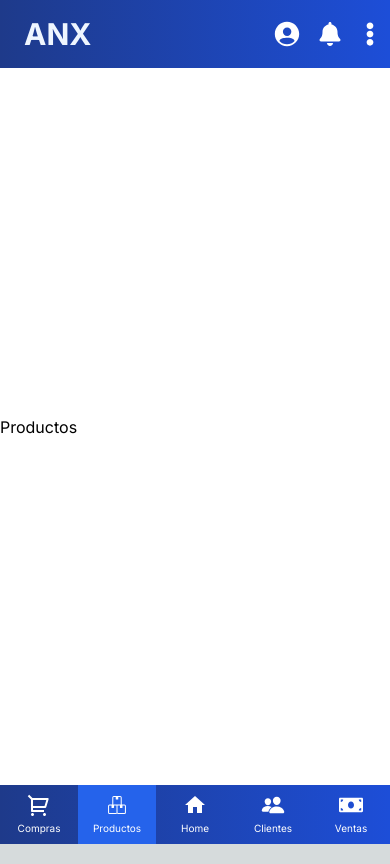
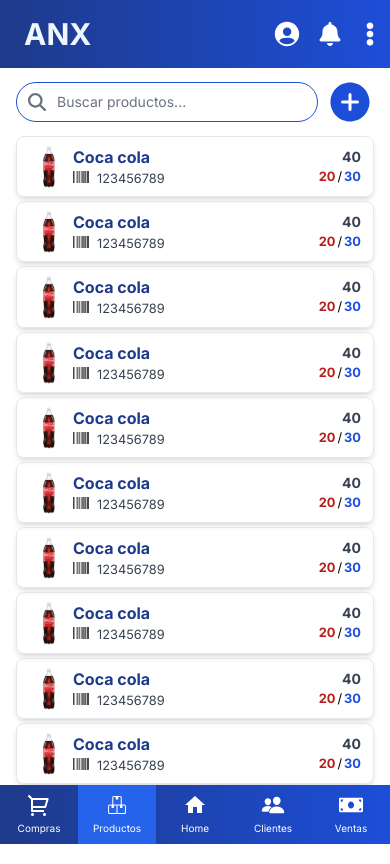
Before and after one commit to Gerstox/anx_ventas_web, a Next.js app: page /dashboard/products in a window 390 px wide. Built offline with nearby package versions, Linux system fonts and the light colour scheme; a web font is replaced by a local one.

Commit message:
Listado de productos y de clientes

```diff
--- a/src/app/dashboard/clients/page.tsx
+++ b/src/app/dashboard/clients/page.tsx
@@ -1,7 +1,8 @@
-import { lusitana } from "@/components/assets/fonts";
-import Pagination from "@/components/Pagination";
-import Search from "@/components/Search";
-import { IoAddCircle } from "react-icons/io5";
+import { lusitana } from '@/components/assets/fonts';
+import ClientList from '@/components/dashboard/clients/ClientList';
+import Pagination from '@/components/Pagination';
+import Search from '@/components/Search';
+import { IoAddCircle } from 'react-icons/io5';
 
 export default async function Page({
   searchParams,
@@ -15,21 +16,24 @@
   const currentPage = Number(searchParams?.page) || 1;
   const totalPages = 1; //await fetchInvoicesPages(query);
   return (
-    <div className="w-full h-full p-4 relative">
+    <div className="w-full h-full p-4  py-[80px]">
       <div className="flex w-full items-center justify-center">
         {/* <h1 className='text-2xl font-bold'>Clientes</h1> */}
       </div>
-      <div className="mt-1 flex items-center justify-between gap-2 md:mt-8">
+      <div className="w-full px-4 py-2 bg-white flex items-center justify-between gap-2 md:mt-8 fixed top-[70px]  left-1/2 transform -translate-x-1/2">
         <Search placeholder="Buscar clientes..." />
+        <IoAddCircle className=" text-blue-700 hover:text-blue-900 text-5xl" />
+
         {/* <CreateInvoice /> */}
       </div>
-       {/* <Suspense key={query + currentPage} fallback={<InvoicesTableSkeleton />}>
+      <ClientList></ClientList>
+      {/* <Suspense key={query + currentPage} fallback={<InvoicesTableSkeleton />}>
         <Table query={query} currentPage={currentPage} />
       </Suspense> */}
       {/* <div className="absolute bottom-4 left-2/4 -translate-x-1/2 mt-5 flex w-full justify-center">
         <Pagination totalPages={totalPages} />
       </div> */}
-      <IoAddCircle className="absolute bottom-0 right-0 text-blue-900 hover:text-blue-700 text-7xl" />
+      {/* <IoAddCircle className="fixed bottom-14 right-0 text-blue-900 hover:text-blue-700 text-5xl z-10" /> */}
     </div>
   );
 }
--- a/src/app/dashboard/clients/table.tsx
+++ /dev/null
@@ -1,8 +0,0 @@
-export default function table() {
-  return (
-    <>
-    <div>table</div>
-
-    </>
-  )
-}
--- a/src/app/dashboard/layout.tsx
+++ b/src/app/dashboard/layout.tsx
@@ -3,7 +3,7 @@
 
 export default function Layout({ children }: { children: React.ReactNode }) {
   return (
-    <main className='flex flex-col bg-white justify-between h-screen'>
+    <main className='flex flex-col bg-white justify-between'>
       <HeaderDashboard></HeaderDashboard>
       {children}
       <FooterMenu></FooterMenu>
--- a/src/app/dashboard/products/page.tsx
+++ b/src/app/dashboard/products/page.tsx
@@ -1,3 +1,39 @@
-export default function Page() {
-  return <h1>Productos</h1>;
+import { lusitana } from '@/components/assets/fonts';
+import ProductList from '@/components/dashboard/products/ProductList';
+import Pagination from '@/components/Pagination';
+import Search from '@/components/Search';
+import { IoAddCircle } from 'react-icons/io5';
+
+export default async function Page({
+  searchParams,
+}: {
+  searchParams?: {
+    query?: string;
+    page?: string;
+  };
+}) {
+  const query = searchParams?.query || '';
+  const currentPage = Number(searchParams?.page) || 1;
+  const totalPages = 1; //await fetchInvoicesPages(query);
+  return (
+    <div className="w-full h-full p-4  py-[80px]">
+      <div className="flex w-full items-center justify-center">
+        {/* <h1 className='text-2xl font-bold'>Clientes</h1> */}
+      </div>
+      <div className="w-full px-4 py-2 bg-white flex items-center justify-between gap-2 md:mt-8 fixed top-[70px]  left-1/2 transform -translate-x-1/2">
+        <Search placeholder="Buscar productos..." />
+        <IoAddCircle className=" text-blue-700 hover:text-blue-900 text-5xl" />
+
+        {/* <CreateInvoice /> */}
+      </div>
+      <ProductList></ProductList>
+      {/* <Suspense key={query + currentPage} fallback={<InvoicesTableSkeleton />}>
+        <Table query={query} currentPage={currentPage} />
+      </Suspense> */}
+      {/* <div className="absolute bottom-4 left-2/4 -translate-x-1/2 mt-5 flex w-full justify-center">
+        <Pagination totalPages={totalPages} />
+      </div> */}
+      {/* <IoAddCircle className="fixed bottom-14 right-0 text-blue-900 hover:text-blue-700 text-5xl z-10" /> */}
+    </div>
+  );
 }
--- a/src/app/layout.tsx
+++ b/src/app/layout.tsx
@@ -19,7 +19,7 @@
 }>) {
   return (
     <html lang="en">
-      <body className={`${inter.className} antialiased`}>
+      <body className={`${inter.className} antialiased bg-white`}>
         <Provider>{children}</Provider>
       </body>
     </html>
--- a/src/components/dashboard/FooterMenu.tsx
+++ b/src/components/dashboard/FooterMenu.tsx
@@ -8,7 +8,7 @@
   const links = menu_mobile;
   const pathname = usePathname();
   return (
-    <div className="flex justify-between bg-gradient-to-r from-blue-900 to-blue-700 text-blue-50">
+    <div className="flex justify-between bg-gradient-to-r from-blue-900 to-blue-700 text-blue-50 fixed bottom-0 w-full">
       {links.map((link) => {
         const LinkIcon = link.icon;
         return (
--- a/src/components/dashboard/HeaderDashboard.tsx
+++ b/src/components/dashboard/HeaderDashboard.tsx
@@ -4,7 +4,7 @@
 
 export default function HeaderDashboard() {
   return (
-    <div className="flex justify-between px-2 items-center bg-gradient-to-r from-blue-900 to-blue-700">
+    <div className="fixed top-0 w-full z-10 flex justify-between px-2 items-center bg-gradient-to-r from-blue-900 to-blue-700">
       <Link className="" href="/">
         <div className="text-3xl text-blue-50 text-center font-bold p-4">
           ANX
--- /dev/null
+++ b/src/components/dashboard/clients/ClientList.tsx
@@ -0,0 +1,17 @@
+import { fakeClients } from '@/lib/fake-data';
+import ListItem from './ClientListItem';
+
+export default function ClientList() {
+
+  const clients = fakeClients;
+
+  return (
+    <>
+      <div className="md:hidden mt-4 flex flex-col gap-1 pt-[40px]">
+        {clients.map((client) => (
+          <ListItem key={client.id} item={client}></ListItem>
+        ))}
+      </div>
+    </>
+  );
+}
--- /dev/null
+++ b/src/components/dashboard/clients/ClientListItem.tsx
@@ -0,0 +1,22 @@
+import { IoCall } from 'react-icons/io5';
+import { FaEllipsisV, FaEnvelope } from 'react-icons/fa';
+
+export default function ClientListItem({item}) {
+  return (
+    <>
+      <div className="flex justify-between items-center px-3 py-2 shadow-md border rounded-lg hover:bg-gray-100">
+        <div>
+          <span className="text-blue-900 font-bold">{item.name}</span>
+          <small className="text-gray-600 font-semibold block">
+            {item.notes}
+          </small>
+        </div>
+        <div className="flex justify-center gap-4">
+          <IoCall className="text-blue-700 hover:text-blue-500" />
+          <FaEnvelope className="text-blue-700 hover:text-blue-500" />
+          <FaEllipsisV className="text-blue-700 hover:text-blue-500" />
+        </div>
+      </div>
+    </>
+  );
+}
--- /dev/null
+++ b/src/components/dashboard/products/ProductList.tsx
@@ -0,0 +1,15 @@
+import { fakeProducts } from '@/lib/fake-data';
+import ProductListItem from './ProductListItem';
+
+export default function ProductList() {
+  const products = fakeProducts;
+  return (
+    <>
+      <div className="md:hidden mt-4 flex flex-col gap-1 pt-[40px]">
+        {products.map((product) => (
+          <ProductListItem key={product.id} item={product} />
+        ))}
+      </div>
+    </>
+  );
+}
--- /dev/null
+++ b/src/components/dashboard/products/ProductListItem.tsx
@@ -0,0 +1,37 @@
+import { FaBarcode } from 'react-icons/fa';
+import Image from 'next/image';
+
+export default function ProductListItem({ item }) {
+  return (
+    <>
+      <div className="flex justify-between items-center px-3 py-2 shadow-md border rounded-lg hover:bg-gray-100">
+        <div className="flex gap-1">
+          <Image
+            width={40}
+            height={40}
+            alt="Coca cola"
+            className="rounded-full"
+            src={item.img}
+          />
+          <div>
+            <span className="text-blue-900 font-bold">{item.name}</span>
+            <div className="flex gap-2">
+              <FaBarcode />
+              <small className="text-gray-700 block">{item.barcode}</small>
+            </div>
+          </div>
+        </div>
+        <div className="flex flex-col items-end justify-center">
+          <span className="text-sm font-bold text-gray-700">
+            {item.quantity}
+          </span>
+          <div className="flex justify-center gap-[2px]">
+            <small className="text-red-700 font-bold">{item.buyPrice}</small>
+            <small>/</small>
+            <small className="text-blue-700 font-bold">{item.sellPrice}</small>
+          </div>
+        </div>
+      </div>
+    </>
+  );
+}
--- /dev/null
+++ b/src/lib/fake-data.ts
@@ -0,0 +1,140 @@
+export const fakeClients = [
+  {
+    id: 0,
+    name: 'Gerson',
+    notes: 'Programador',
+  },
+  {
+    id: 1,
+    name: 'Gerson',
+    notes: 'Programador',
+  },
+  {
+    id: 2,
+    name: 'Gerson',
+    notes: 'Programador',
+  },
+  {
+    id: 3,
+    name: 'Gerson',
+    notes: 'Programador',
+  },
+  {
+    id: 4,
+    name: 'Gerson',
+    notes: 'Programador',
+  },
+  {
+    id: 5,
+    name: 'Gerson',
+    notes: 'Programador',
+  },
+  {
+    id: 6,
+    name: 'Gerson',
+    notes: 'Programador',
+  },
+  {
+    id: 7,
+    name: 'Gerson',
+    notes: 'Programador',
+  },
+  {
+    id: 8,
+    name: 'Gerson',
+    notes: 'Programador',
+  },
+];
+
+export const fakeProducts = [
+  {
+    id: 0,
+    name: 'Coca cola',
+    barcode: '123456789',
+    img: '/products/cocacola.jpeg',
+    quantity: 40,
+    buyPrice: 20,
+    sellPrice: 30,
+  },
+  {
+    id: 1,
+    name: 'Coca cola',
+    barcode: '123456789',
+    img: '/products/cocacola.jpeg',
+    quantity: 40,
+    buyPrice: 20,
+    sellPrice: 30,
+  },
+  {
+    id: 2,
+    name: 'Coca cola',
+    barcode: '123456789',
+    img: '/products/cocacola.jpeg',
+    quantity: 40,
+    buyPrice: 20,
+    sellPrice: 30,
+  },
+  {
+    id: 3,
+    name: 'Coca cola',
+    barcode: '123456789',
+    img: '/products/cocacola.jpeg',
+    quantity: 40,
+    buyPrice: 20,
+    sellPrice: 30,
+  },
+  {
+    id: 4,
+    name: 'Coca cola',
+    barcode: '123456789',
+    img: '/products/cocacola.jpeg',
+    quantity: 40,
+    buyPrice: 20,
+    sellPrice: 30,
+  },
+  {
+    id: 5,
+    name: 'Coca cola',
+    barcode: '123456789',
+    img: '/products/cocacola.jpeg',
+    quantity: 40,
+    buyPrice: 20,
+    sellPrice: 30,
+  },
+  {
+    id: 6,
+    name: 'Coca cola',
+    barcode: '123456789',
+    img: '/products/cocacola.jpeg',
+    quantity: 40,
+    buyPrice: 20,
+    sellPrice: 30,
+  },
+  {
+    id: 7,
+    name: 'Coca cola',
+    barcode: '123456789',
+    img: '/products/cocacola.jpeg',
+    quantity: 40,
+    buyPrice: 20,
+    sellPrice: 30,
+  },
+  {
+    id: 7,
+    name: 'Coca cola',
+    barcode: '123456789',
+    img: '/products/cocacola.jpeg',
+    quantity: 40,
+    buyPrice: 20,
+    sellPrice: 30,
+  },
+  {
+    id: 9,
+    name: 'Coca cola',
+    barcode: '123456789',
+    img: '/products/cocacola.jpeg',
+    quantity: 40,
+    buyPrice: 20,
+    sellPrice: 30,
+  },
+];
```
Also changed, not shown: public/products/cocacola.jpeg (added).
